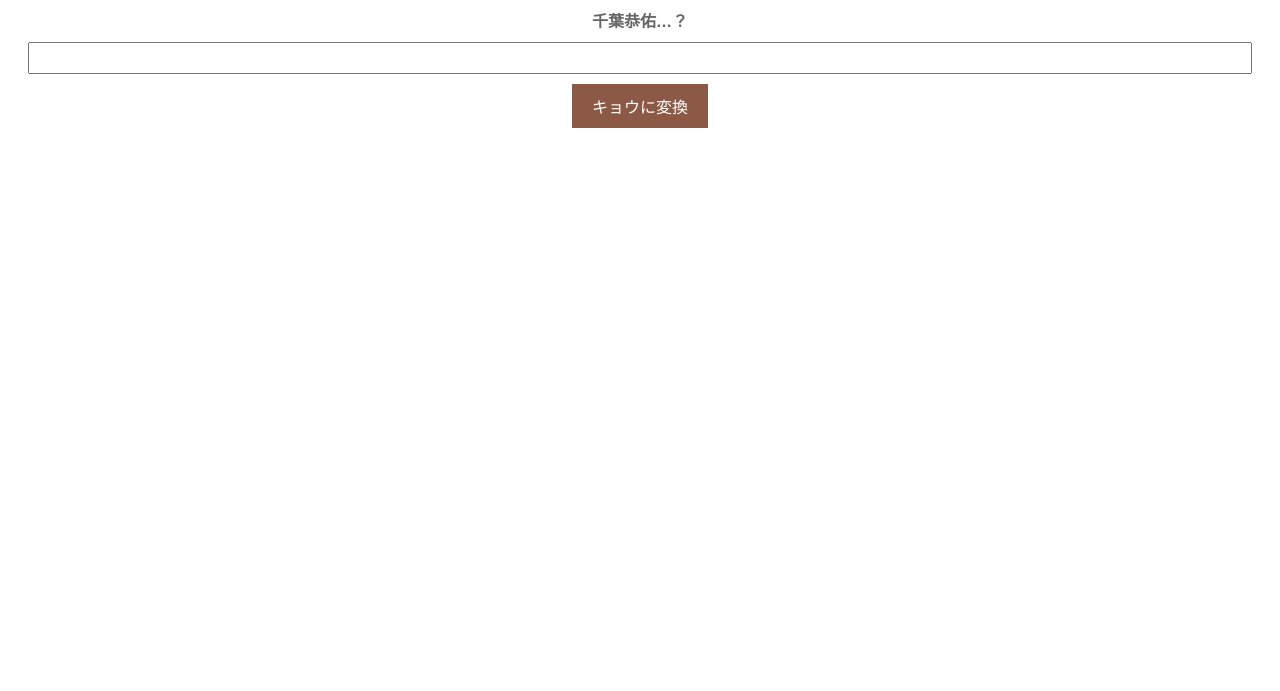
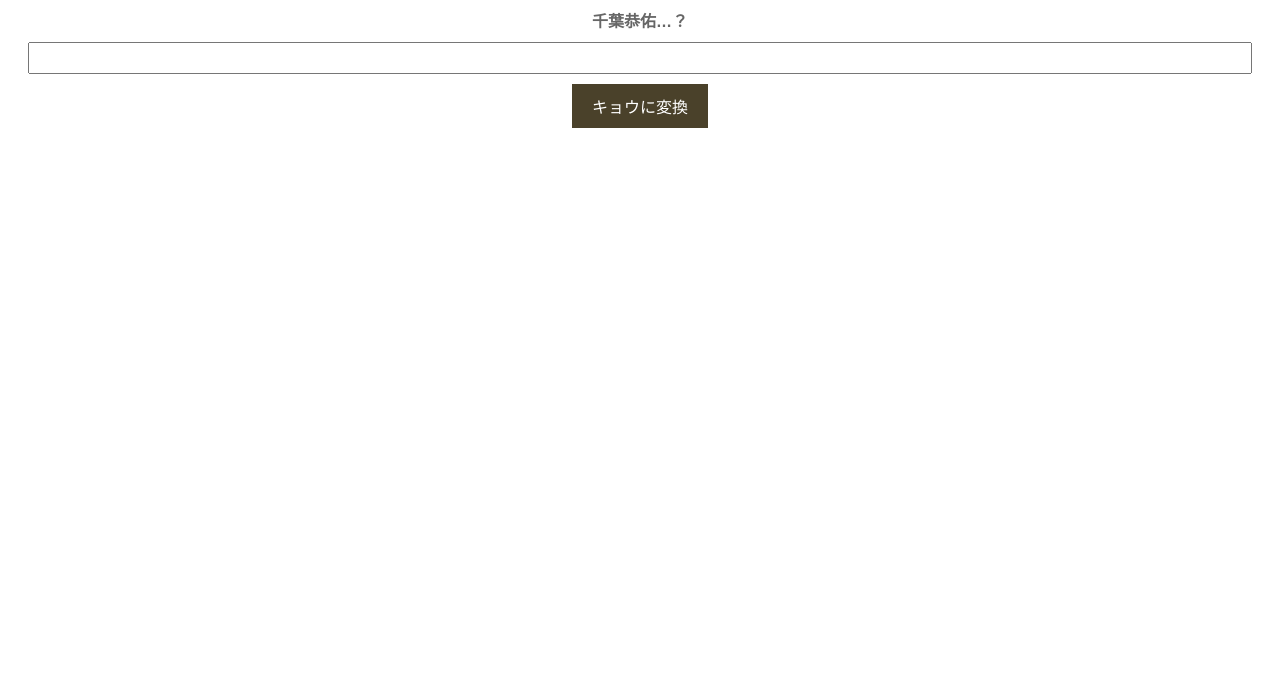
Before and after one commit to true525/hnbh, a plain HTML site: page kyou/kyou.html in a window 1280 px wide. Shown: the part 109-800 px from the top of the page. Drawn offline with Linux system fonts and the light colour scheme.

Commit message:
Update kyou.html

```diff
--- a/kyou/kyou.html
+++ b/kyou/kyou.html
@@ -29,7 +29,7 @@
         button {
             padding: 10px 20px;
             font-size: 16px;
-            background-color: #8C5946;
+            background-color: #4A412A;
             color: white;
             border: none;
             cursor: pointer;
```
